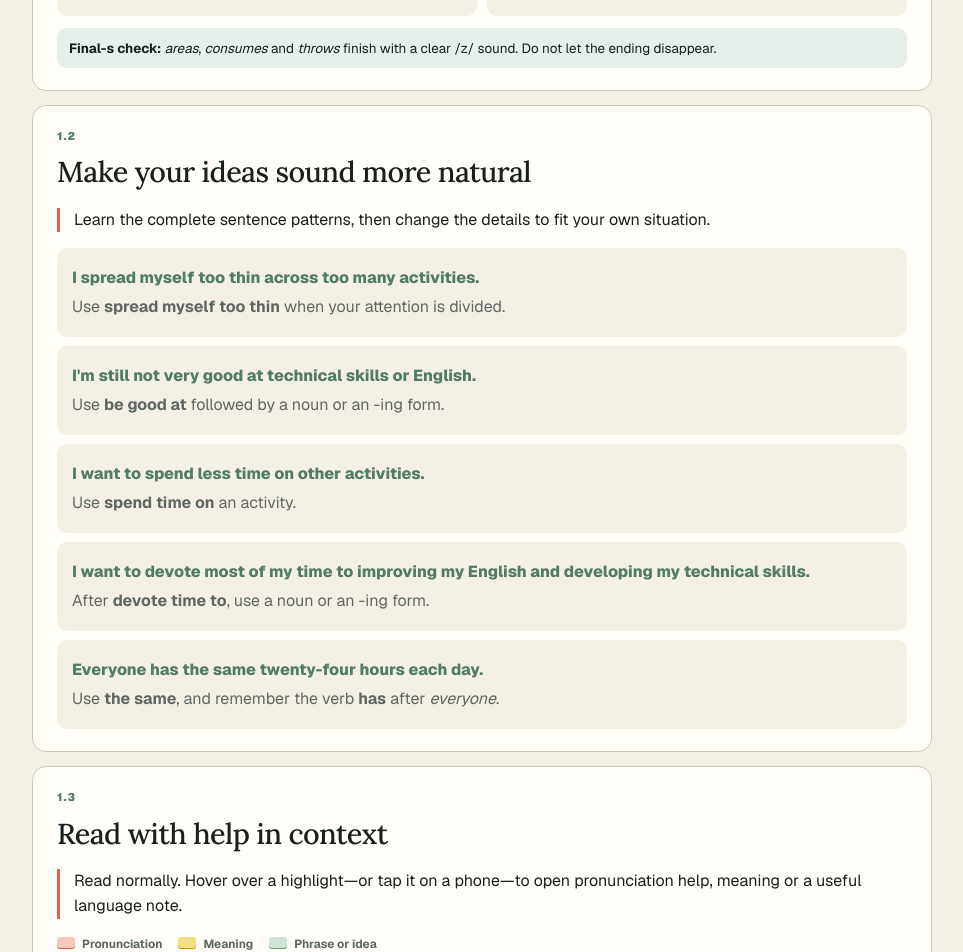
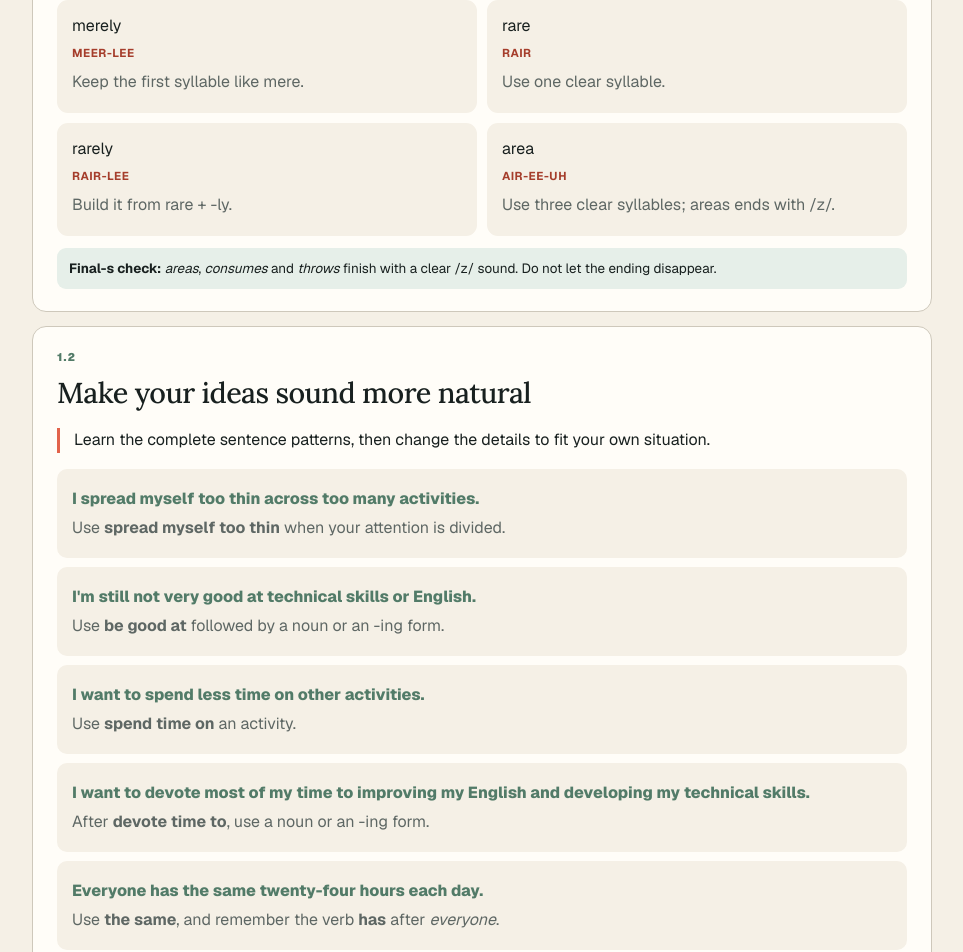
Before and after one commit to zorped/italki-lessons, a Next.js app: page /students/maggie/lessons/01 in a window 1280 px wide. Shown: the part 1180-2132 px from the top of the page, without its empty margins (272-1235 px from the left). Built offline with nearby package versions, Linux system fonts and the light colour scheme.

Commit message:
add Maggie lesson two vocabulary notes

```diff
--- a/app/components/ContextReading.tsx
+++ b/app/components/ContextReading.tsx
@@ -5,6 +5,7 @@ import { useEffect, useState, type ReactNode } from "react";
 export type ReadingNote = {
   text: string;
   kind: "pronunciation" | "meaning" | "phrase";
+  priority?: "high" | "medium" | "extension";
   title: string;
   explanation: string;
   pronunciation?: string;
@@ -23,6 +24,12 @@ const kindLabels: Record<ReadingNote["kind"], string> = {
   pronunciation: "Pronunciation",
   meaning: "Meaning",
   phrase: "Phrase and idea",
+};
+
+const priorityLabels: Record<NonNullable<ReadingNote["priority"]>, string> = {
+  high: "High priority",
+  medium: "Useful next",
+  extension: "Extension",
 };
 
 function AnnotatedParagraph({
@@ -62,9 +69,11 @@ function AnnotatedParagraph({
     const side = location > 0.62 ? "right" : location > 0.28 ? "centre" : "left";
     const isOpen = openNote === key;
 
+    const priority = match.note.priority ?? "medium";
+
     output.push(
       <span
-        className={`readingMarkWrap readingMark-${match.note.kind} readingPopup-${side}${isOpen ? " isOpen" : ""}`}
+        className={`readingMarkWrap readingPriority-${priority} readingPopup-${side}${isOpen ? " isOpen" : ""}`}
         key={key}
       >
         <button
@@ -80,7 +89,7 @@ function AnnotatedParagraph({
           {match.note.text}
         </button>
         <span className="readingPopover" id={popupId} role="tooltip">
-          <small>{kindLabels[match.note.kind]}</small>
+          <small>{kindLabels[match.note.kind]} · {priorityLabels[priority]}</small>
           <strong>{match.note.title}</strong>
           {match.note.pronunciation ? <b>{match.note.pronunciation}</b> : null}
           <span>{match.note.explanation}</span>
@@ -109,9 +118,9 @@ export function ContextReading({ title, pages }: { title: string; pages: Reading
   return (
     <div className="contextReading">
       <div className="readingLegend" aria-label="Annotation key">
-        <span className="legendPronunciation">Pronunciation</span>
-        <span className="legendMeaning">Meaning</span>
-        <span className="legendPhrase">Phrase or idea</span>
+        <span className="legendHigh">High priority</span>
+        <span className="legendMedium">Useful next</span>
+        <span className="legendExtension">Extension</span>
       </div>
 
       <article className="readingPaper">
--- a/app/globals.css
+++ b/app/globals.css
@@ -1643,20 +1643,20 @@ a {
   width: 18px;
 }
 
-.legendPronunciation::before,
-.readingMark-pronunciation .readingMark {
-  background: #f8c9bb;
-  box-shadow: inset 0 -1px 0 #c96a54;
-}
-
-.legendMeaning::before,
-.readingMark-meaning .readingMark {
+.legendHigh::before,
+.readingPriority-high .readingMark {
+  background: #f3b7a7;
+  box-shadow: inset 0 -1px 0 #b6533f;
+}
+
+.legendMedium::before,
+.readingPriority-medium .readingMark {
   background: #f5df80;
   box-shadow: inset 0 -1px 0 #c3941f;
 }
 
-.legendPhrase::before,
-.readingMark-phrase .readingMark {
+.legendExtension::before,
+.readingPriority-extension .readingMark {
   background: #cfe4d6;
   box-shadow: inset 0 -1px 0 #6a9b7d;
 }
--- a/app/students/maggie/lessons/01/page.tsx
+++ b/app/students/maggie/lessons/01/page.tsx
@@ -25,6 +25,10 @@ const pronunciation = [
   { word: "accept", sound: "uk-SEPT", note: "Stress the second syllable." },
   { word: "genuine", sound: "JEN-yoo-in", note: "Three clear syllables." },
   { word: "entirely", sound: "en-TY-er-lee", note: "Stress TY." },
+  { word: "merely", sound: "MEER-lee", note: "Keep the first syllable like mere." },
+  { word: "rare", sound: "RAIR", note: "Use one clear syllable." },
+  { word: "rarely", sound: "RAIR-lee", note: "Build it from rare + -ly." },
+  { word: "area", sound: "AIR-ee-uh", note: "Use three clear syllables; areas ends with /z/." },
 ];
 
 const readingPages: ReadingPage[] = [
@@ -314,6 +318,33 @@ const readingPages: ReadingPage[] = [
     paragraphs: [
       {
         text: "Direction is the prerequisite, and effort is the amplifier. Effort without direction is merely depletion. Only directed obsessive effort has the power to change your life. Therefore, you do not need to go all-in on everything. You only need to commit fully to that one thing you have confirmed.",
+        notes: [
+          {
+            text: "amplifier",
+            kind: "meaning",
+            priority: "extension",
+            title: "amplifier",
+            explanation: "Something that makes an effect stronger. Here, effort makes the effect of a good direction stronger.",
+            example: "Clear feedback can act as an amplifier for learning.",
+          },
+          {
+            text: "merely",
+            kind: "pronunciation",
+            priority: "high",
+            title: "merely",
+            pronunciation: "MEER-lee",
+            explanation: "Only or simply. Barely means only just or almost not; hardly means almost not.",
+            example: "It is merely a suggestion. I barely passed. I hardly slept.",
+          },
+          {
+            text: "depletion",
+            kind: "meaning",
+            priority: "extension",
+            title: "depletion",
+            explanation: "A serious reduction in the amount of something available.",
+            example: "Working without rest can lead to energy depletion.",
+          },
+        ],
       },
       {
         text: "You confirm your direction not by overthinking, but by trial. Start small, and judge whether this undertaking deserves greater investment based on real feedback. Once you are certain, go all in.",
@@ -328,6 +359,24 @@ const readingPages: ReadingPage[] = [
       },
       {
         text: "This sequence — confirm first, then commit fully — is far more stable than rushing into total dedication at once. You are not investing irrationally. You are rationally and deliberately pushing yourself toward a higher level.",
+        notes: [
+          {
+            text: "irrationally",
+            kind: "meaning",
+            priority: "extension",
+            title: "irrationally",
+            explanation: "In a way that is not based on clear reason or sensible judgment.",
+            example: "Fear can make people react irrationally.",
+          },
+          {
+            text: "deliberately",
+            kind: "meaning",
+            priority: "high",
+            title: "deliberately",
+            explanation: "Intentionally and with conscious thought, not by accident.",
+            example: "She deliberately slowed down so everyone could follow.",
+          },
+        ],
       },
     ],
   },
@@ -336,9 +385,49 @@ const readingPages: ReadingPage[] = [
     paragraphs: [
       {
         text: 'There is another psychological reason why obsessive effort can transform your life. When you invest far more effort than most people into one pursuit, you develop a deep sense of identity with it. You are no longer merely "doing this thing"; you become part of it. This identity changes how you face setbacks.',
+        notes: [
+          {
+            text: "pursuit",
+            kind: "meaning",
+            priority: "medium",
+            title: "pursuit",
+            explanation: "An activity or goal that you spend time and energy trying to develop or achieve.",
+            example: "Improving her English became a serious pursuit.",
+          },
+          {
+            text: "merely",
+            kind: "pronunciation",
+            priority: "high",
+            title: "merely",
+            pronunciation: "MEER-lee",
+            explanation: "Only or simply; it reduces the importance of what follows.",
+            example: "She is not merely attending meetings; she is leading them.",
+          },
+          {
+            text: "setbacks",
+            kind: "meaning",
+            priority: "high",
+            title: "setback",
+            explanation: "A problem or delay that temporarily slows your progress.",
+            example: "A few setbacks did not stop her from continuing.",
+          },
+        ],
       },
       { text: "You will not give up easily, because you are not just completing a task — you are shaping yourself. Every hardship you overcome becomes part of who you are." },
-      { text: "Those who transform their lives are rarely the most gifted. They are the ones who devote themselves to one thing far more deeply than those around them." },
+      {
+        text: "Those who transform their lives are rarely the most gifted. They are the ones who devote themselves to one thing far more deeply than those around them.",
+        notes: [
+          {
+            text: "rarely",
+            kind: "pronunciation",
+            priority: "high",
+            title: "rarely",
+            pronunciation: "RAIR-lee",
+            explanation: "Not often. Form it from rare + -ly; rare means uncommon.",
+            example: "Such opportunities are rare; they rarely appear twice.",
+          },
+        ],
+      },
     ],
   },
   {
@@ -352,7 +441,28 @@ const readingPages: ReadingPage[] = [
   {
     number: 10,
     paragraphs: [
-      { text: "True life transformation never comes from waiting for fate to hand you a chance. It comes from pushing past the ordinary in one area, until a new version of yourself is created." },
+      {
+        text: "True life transformation never comes from waiting for fate to hand you a chance. It comes from pushing past the ordinary in one area, until a new version of yourself is created.",
+        notes: [
+          {
+            text: "fate",
+            kind: "meaning",
+            priority: "medium",
+            title: "fate, destiny and luck",
+            explanation: "Fate is an outcome believed to be outside your control. Destiny suggests a future you are meant to have. Luck is chance affecting a particular result.",
+            example: "She did not leave it to fate; she worked hard and had some good luck along the way.",
+          },
+          {
+            text: "area",
+            kind: "pronunciation",
+            priority: "high",
+            title: "area",
+            pronunciation: "AIR-ee-uh",
+            explanation: "Use three clear syllables. The plural areas ends with a /z/ sound.",
+            example: "Communication is one area she wants to improve.",
+          },
+        ],
+      },
     ],
   },
 ];
@@ -364,7 +474,7 @@ export default function MaggieLessonOne() {
         <p className="eyebrow">English · Lesson 01 · 7 October 2026</p>
         <h1>Effort, focus and trade-offs</h1>
         <p className="overviewLead">
-          Review the most useful language from pages 1–6 of <em>Obsessive Effort Can Actually Change Your Life</em>.
+          Review the most useful language from <em>Obsessive Effort Can Actually Change Your Life</em>.
         </p>
       </section>
 
@@ -403,7 +513,7 @@ export default function MaggieLessonOne() {
         <section className="chapterCard readingContextCard" id="reading-in-context">
           <p className="sectionKicker">1.3</p>
           <h2>Read with help in context</h2>
-          <p className="rule">Read normally. Hover over a highlight—or tap it on a phone—to open pronunciation help, meaning or a useful language note.</p>
+          <p className="rule">Read normally. Hover over a highlight—or tap it on a phone—to open a note. Colour shows how useful the language is to learn first.</p>
           <ContextReading title="Obsessive Effort Can Actually Change Your Life" pages={readingPages} />
         </section>
 
@@ -415,7 +525,7 @@ export default function MaggieLessonOne() {
         </section>
 
         <section className="chapterEnd">
-          <p>Next time: continue the article after page 6.</p>
+          <p>Pages 7–10 reviewed on 8 October 2026.</p>
           <CompleteLessonButton studentId="maggie" lessonId="01" />
         </section>
       </div>
```
Also changed, not shown: 1 other file (tests, documents, lock files or other folders).
